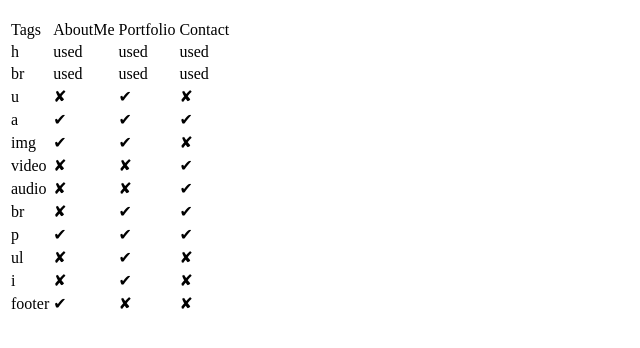
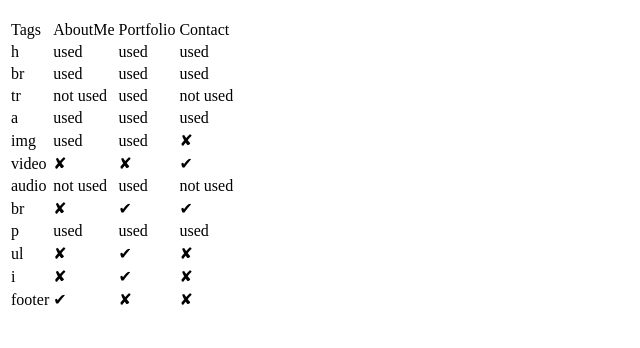
Before and after one commit to ChillyVanilly/GIS-SoSe-2020, a plain HTML site: page Aufgabe02/tags_used.html in a window 1280 px wide. Shown: the part 48-396 px from the top of the page, without its empty margins (0-640 px from the left). Drawn offline with Linux system fonts and the light colour scheme.

Commit message:
almost done everything

```diff
--- a/Aufgabe02/tags_used.html
+++ b/Aufgabe02/tags_used.html
@@ -27,21 +27,21 @@
                 <td>used</td>
             </tr>
             <tr>
-                <td>u</td>
-                <td>✘</td>
-                <td>✔</td>
-                <td>✘</td>
+                <td>tr</td>
+                <td>not used</td>
+                <td>used</td>
+                <td>not used</td>
             </tr>
             <tr>
                 <td>a</td>
-                <td>✔</td>
-                <td>✔</td>
-                <td>✔</td>
+                <td>used</td>
+                <td>used</td>
+                <td>used</td>
             </tr>
             <tr>
                 <td>img</td>
-                <td>✔</td>
-                <td>✔</td>
+                <td>used</td>
+                <td>used</td>
                 <td>✘</td>
             </tr>
             <tr>
@@ -52,9 +52,9 @@
             </tr>
             <tr>
                 <td>audio</td>
-                <td>✘</td>
-                <td>✘</td>
-                <td>✔</td>
+                <td>not used</td>
+                <td>used</td>
+                <td>not used</td>
             </tr>
             <tr>
                 <td>br</td>
@@ -64,9 +64,9 @@
             </tr>
             <tr>
                 <td>p</td>
-                <td>✔</td>
-                <td>✔</td>
-                <td>✔</td>
+                <td>used</td>
+                <td>used</td>
+                <td>used</td>
             </tr>
             <tr>
                 <td>ul</td>
```
Also changed, not shown: Aufgabe02/Contact.html (+6 -1 lines), Steckbrief/steckbrief.htm (+2 -1 lines).
